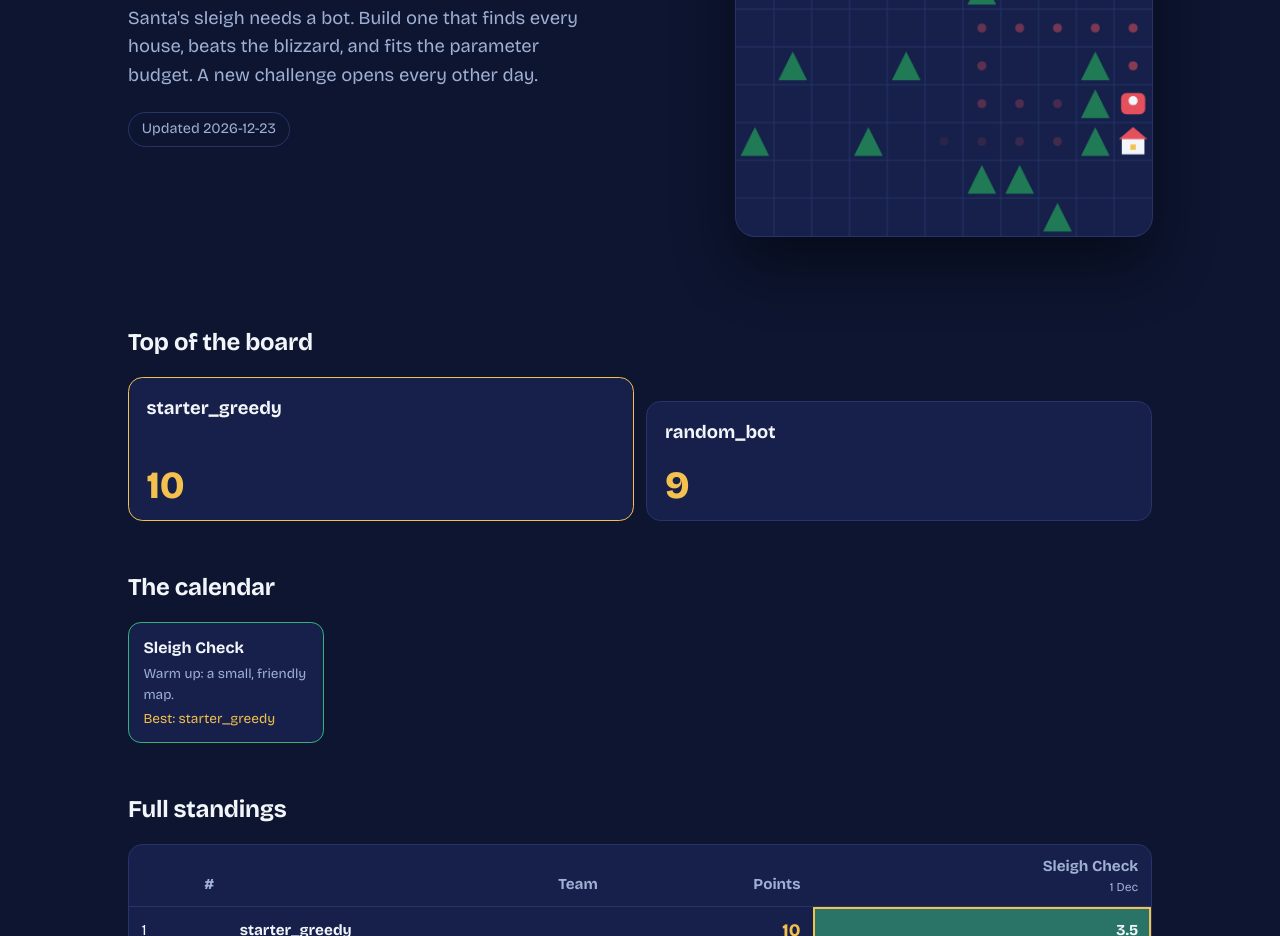
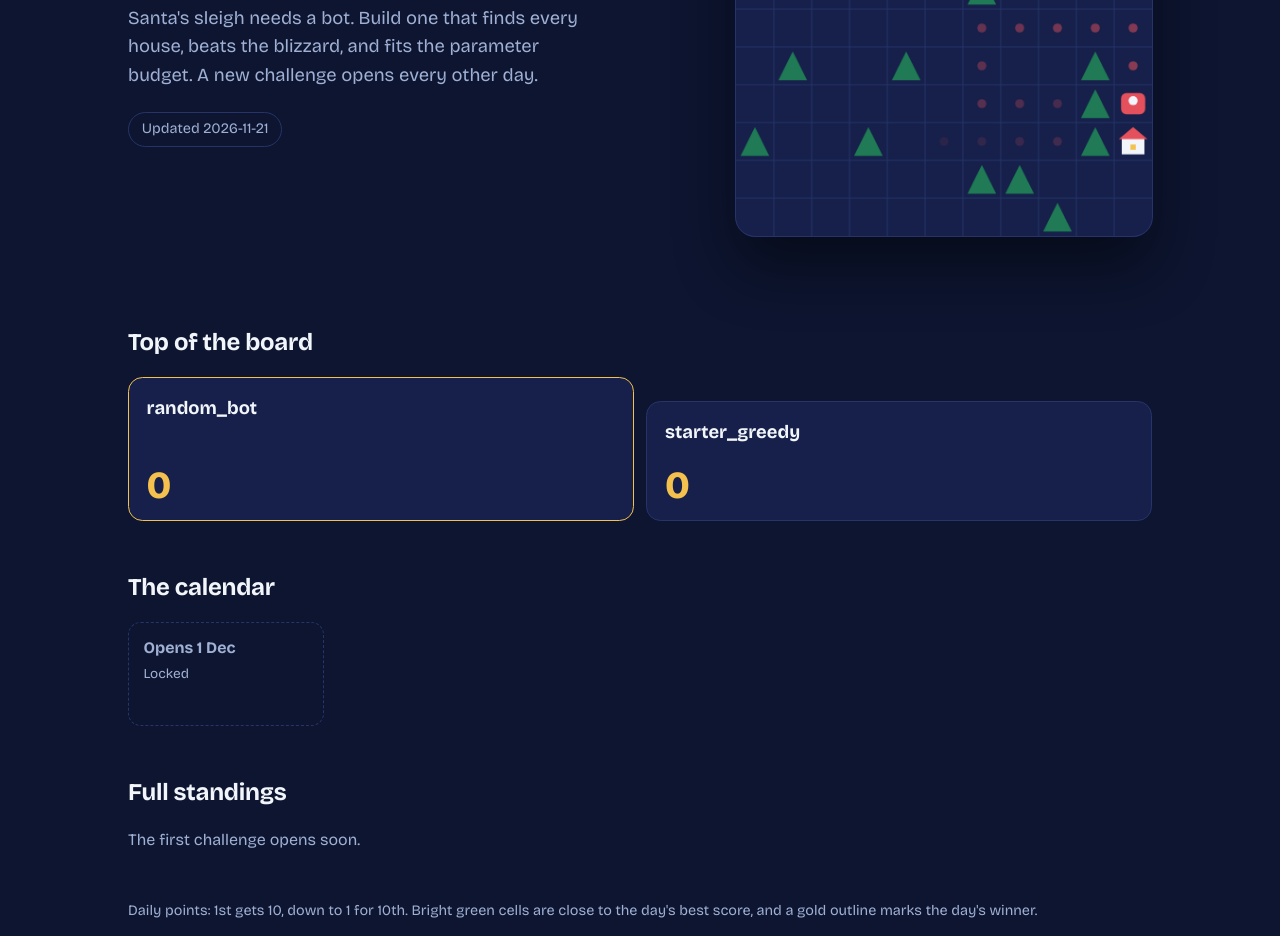
Before and after one commit to dcaisoc/Advent_of_AI_2026, a plain HTML site: page docs/index.html in a window 1280 px wide. Shown: the part 236-1172 px from the top of the page. Drawn offline with nearby package versions, Linux system fonts and the light colour scheme.

Commit message:
Update leaderboard

```diff
--- a/docs/index.html
+++ b/docs/index.html
@@ -40,12 +40,12 @@ footer{margin-top:3rem;color:var(--mut);font-size:.9rem}
 <section class=hero>
 <div><h1>Advent of AI</h1>
 <p class=lede>Santa's sleigh needs a bot. Build one that finds every house, beats the blizzard, and fits the parameter budget. A new challenge opens every other day.</p>
-<span class=stamp>Updated 2026-12-23</span></div>
+<span class=stamp>Updated 2026-11-21</span></div>
 <canvas id=sleigh width=440 height=440 aria-label="Animated demo of a bot delivering presents"></canvas>
 </section>
-<h2>Top of the board</h2><div class=podium><div class='step gold'><span class=pname>starter_greedy</span><span class=ppts>10</span></div><div class='step silver'><span class=pname>random_bot</span><span class=ppts>9</span></div></div>
-<h2>The calendar</h2><ul class=doors><li class=open><b>Sleigh Check</b><span>Warm up: a small, friendly map.</span><em>Best: starter_greedy</em></li></ul>
-<h2>Full standings</h2><div class=scroll><table><tr><th>#</th><th>Team</th><th>Points</th><th title='Warm up: a small, friendly map.'>Sleigh Check<small>1 Dec</small></th></tr><tr><td class=rank>1</td><td class=team>starter_greedy</td><td class=pts>10</td><td class=top style='--h:1.00'>3.5</td></tr><tr><td class=rank>2</td><td class=team>random_bot</td><td class=pts>9</td><td style='--h:0.20'>0.7</td></tr></table></div>
+<h2>Top of the board</h2><div class=podium><div class='step gold'><span class=pname>random_bot</span><span class=ppts>0</span></div><div class='step silver'><span class=pname>starter_greedy</span><span class=ppts>0</span></div></div>
+<h2>The calendar</h2><ul class=doors><li class=locked><b>Opens 1 Dec</b><span>Locked</span></li></ul>
+<h2>Full standings</h2><p class=empty>The first challenge opens soon.</p>
 <footer>Daily points: 1st gets 10, down to 1 for 10th. Bright green cells are close to the day's best score, and a gold outline marks the day's winner.</footer>
 </main>
 <script>
```
Also changed, not shown: docs/results.json (+4 -9 lines).
